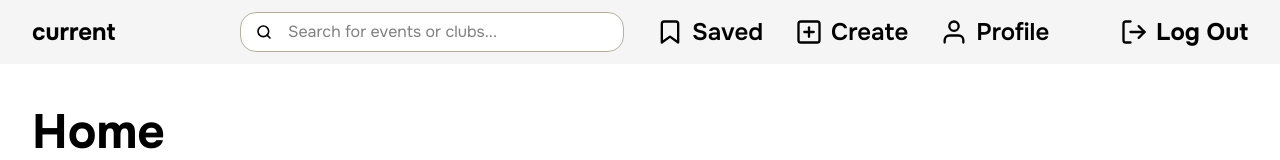
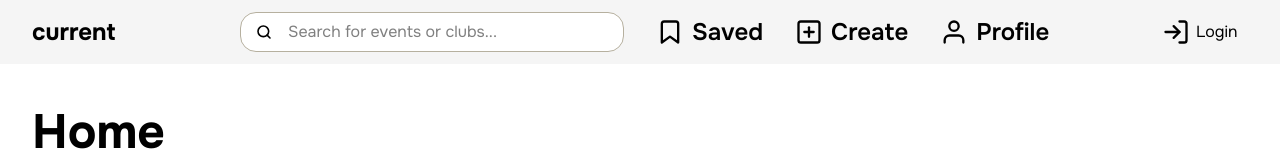
Before and after one commit to 4hlecks/acm-hack-su25, a Next.js app in the folder client/: page / in a window 1280 px wide. Shown: the top 160 px of the page. Built offline with nearby package versions, Linux system fonts and the light colour scheme; no server answers.

Commit message:
added login to navbar and fixed login navbar

```diff
--- a/client/src/app/components/navbar/NavBar.jsx
+++ b/client/src/app/components/navbar/NavBar.jsx
@@ -2,18 +2,28 @@
 
 import { useRouter, usePathname } from 'next/navigation';
 import styles from './NavBar.module.css';
-import { LogOut, Home, Search, Bookmark, PlusSquare, User} from 'react-feather';
+import { LogOut, LogIn, Home, Search, Bookmark, PlusSquare, User} from 'react-feather';
 import SearchBar from '../SearchBar'
 import Link from 'next/link';
+import { useEffect, useState } from 'react';
+
 
 export default function NavBar() {
     const router = useRouter();
     const pathname = usePathname();
+    const [isLoggedIn, setIsLoggedIn] = useState(false);
+
+    useEffect(() => {
+        // Checks if JWT exists in localStorage
+        const token = localStorage.getItem('token');
+        setIsLoggedIn(!!token);
+      }, []);
 
     const handleLogout = async () => {
         try {
         localStorage.removeItem('token');
         localStorage.removeItem('user');
+        setIsLoggedIn(false);
         router.push('/login');
         } catch (err) {
         console.error('Logout failed:', err);
@@ -59,7 +69,19 @@ export default function NavBar() {
                 </Link>
                 </li>
             </ul>
-            <button onClick={handleLogout} className={styles.navLogOut}><LogOut className={styles.navIcon} /> <span>Log Out</span></button>
-        </div>
+            {/* Conditionally show login/logout */}
+            {isLoggedIn ? (
+                <button onClick={handleLogout} className={styles.navAuth}>
+                <LogOut size={16} className={styles.navIcon} />
+                <span>Logout</span>
+          </button>
+        ) : (
+          <Link href="/login" className={styles.navAuth}>
+            <LogIn size={16} className={styles.navIcon} />
+            <span>Login</span>
+          </Link>
+        )}
+      </div>
     </nav>
-)};
+  );
+}
--- a/client/src/app/components/navbar/NavBar.module.css
+++ b/client/src/app/components/navbar/NavBar.module.css
@@ -121,3 +121,24 @@
         width: 100%;
     }
 }
+
+.navAuth {
+    display: flex;
+    align-items: center;
+    gap: 0.35rem;
+    font-size: 1rem;
+    font-weight: normal;
+    padding: 0.3rem 0.6rem;
+    border-radius: 6px;
+    color: #000000;
+    background: transparent;
+    border: 1px solid transparent;
+    cursor: pointer;
+    transition: all 0.2s ease;
+    text-decoration: none;
+  }
+
+  .navAuth:hover {
+    border-color: #ccc;
+    background: rgba(255, 255, 255, 0.1);
+  }
--- a/client/src/app/login/page.jsx
+++ b/client/src/app/login/page.jsx
@@ -1,6 +1,8 @@
 'use client';
 import { useState } from 'react';
 import { useRouter } from 'next/navigation';
+import Link from 'next/link';
+
 
 export default function LoginPage() {
   const router = useRouter();
@@ -46,8 +48,9 @@ export default function LoginPage() {
         display: 'flex',
         alignItems: 'center',
       }}>
-        <img src="/logo.png" alt="App Logo" style={{ height: '40px', marginRight: '1rem' }} />
-        <h2 style={{ margin: 0, fontSize: '1.5rem', fontWeight: 'bold' }}>APP NAME</h2>
+        <Link href="/" style={{ fontSize: '1.5rem', fontWeight: 'bold', textDecoration: 'none', color: 'black' }}>
+          current
+        </Link>
       </header>
 
       {/* Main Content */}
```
